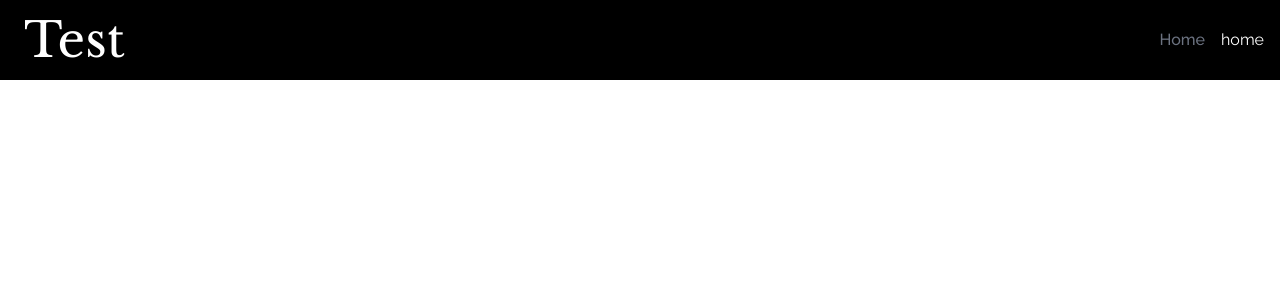
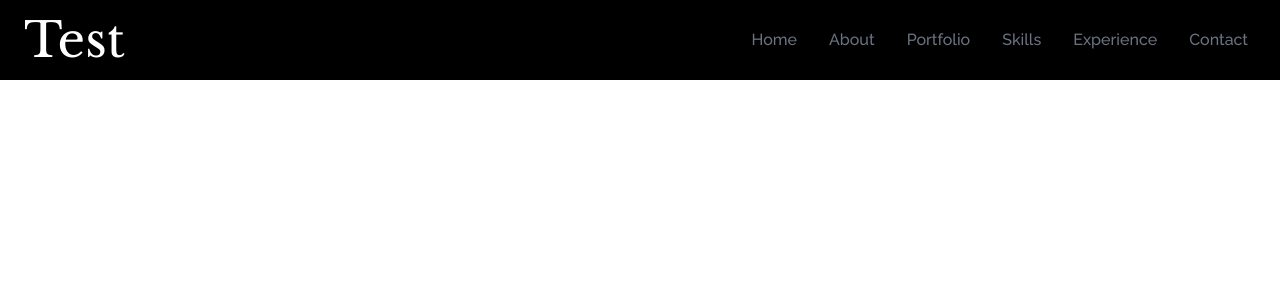
Before and after one commit to tli533/Portfolio-Website, a React (Create React App) app: page / in a window 1280 px wide. Shown: the top 300 px of the page. Built offline with nearby package versions, Linux system fonts and the light colour scheme.

Commit message:
NavBar hovers

```diff
--- a/src/components/NavBar.jsx
+++ b/src/components/NavBar.jsx
@@ -2,6 +2,35 @@ import React from 'react'
 import { FaBars, FaTimes } from "react-icons/fa"
 
 const NavBar = () => {
+
+    const links = [
+        {
+            id: 1,
+            link: 'home'
+        },
+        {
+            id: 2,
+            link: 'about'
+        },
+        {
+            id: 3,
+            link: 'portfolio'
+        },
+        {
+            id: 4,
+            link: 'skills'
+        },
+        {
+            id: 5,
+            link: 'experience'
+        },
+        {
+            id: 6,
+            link: 'contact'
+        },
+    ]
+
+
   return (
     <div className='flex justify-between items-center w-full h-20 px-4 text-white bg-black'>
         <div>
@@ -9,8 +38,15 @@ const NavBar = () => {
         </div>
 
         <ul className='flex'>
-            <li className='px-4 cursor-pointer capitalize font-medium text-gray-500 hover:scale-110 duration-200'>home</li>
-            <li className=''>home</li>
+
+            {links.map(({id, link}) => (
+                <li key={id} className='px-4 cursor-pointer capitalize font-medium text-gray-500 hover:scale-110 duration-200'>
+                    {link}
+                </li>
+
+            ))}
+
+
         </ul>
     </div>
   )
```
